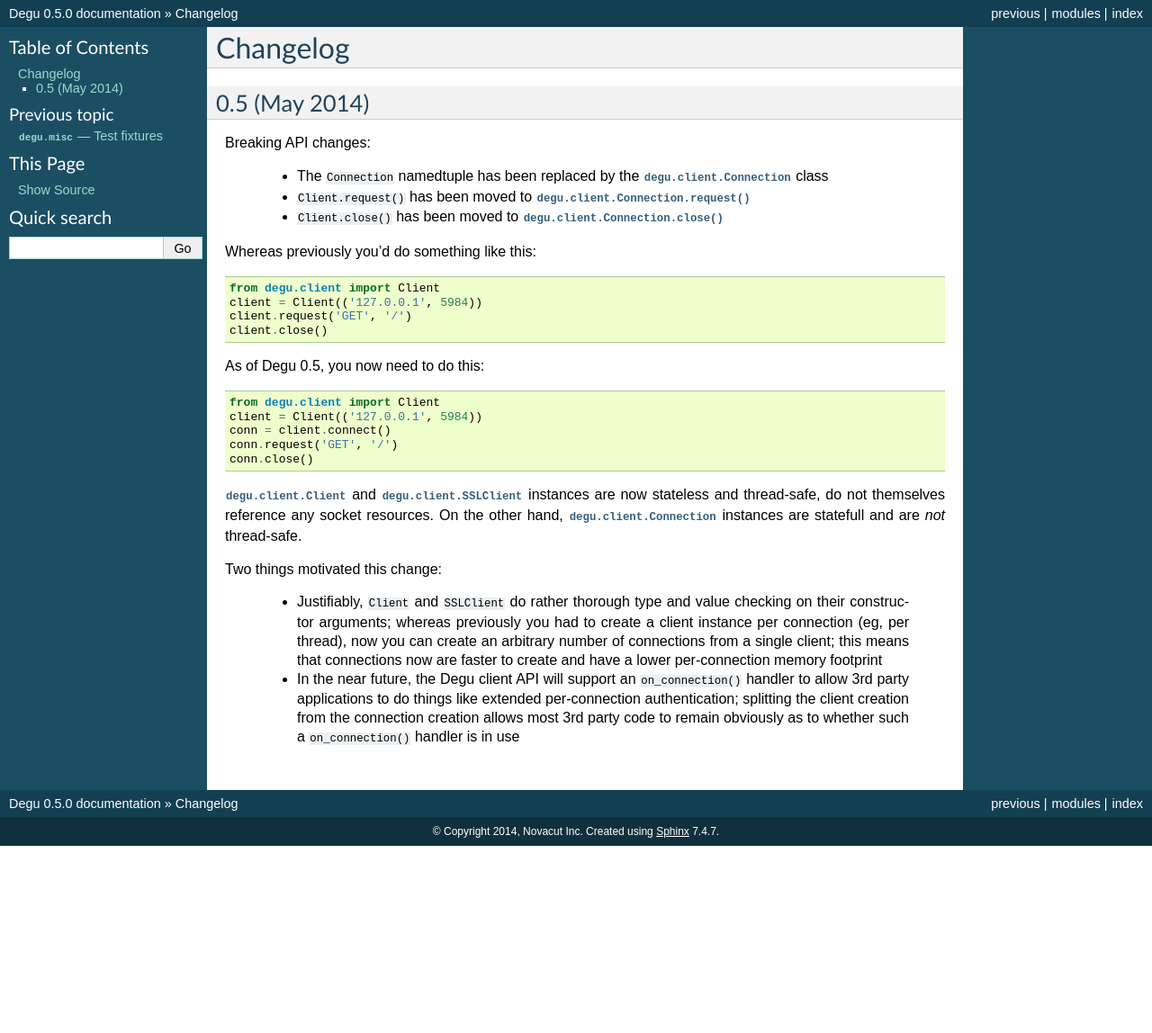
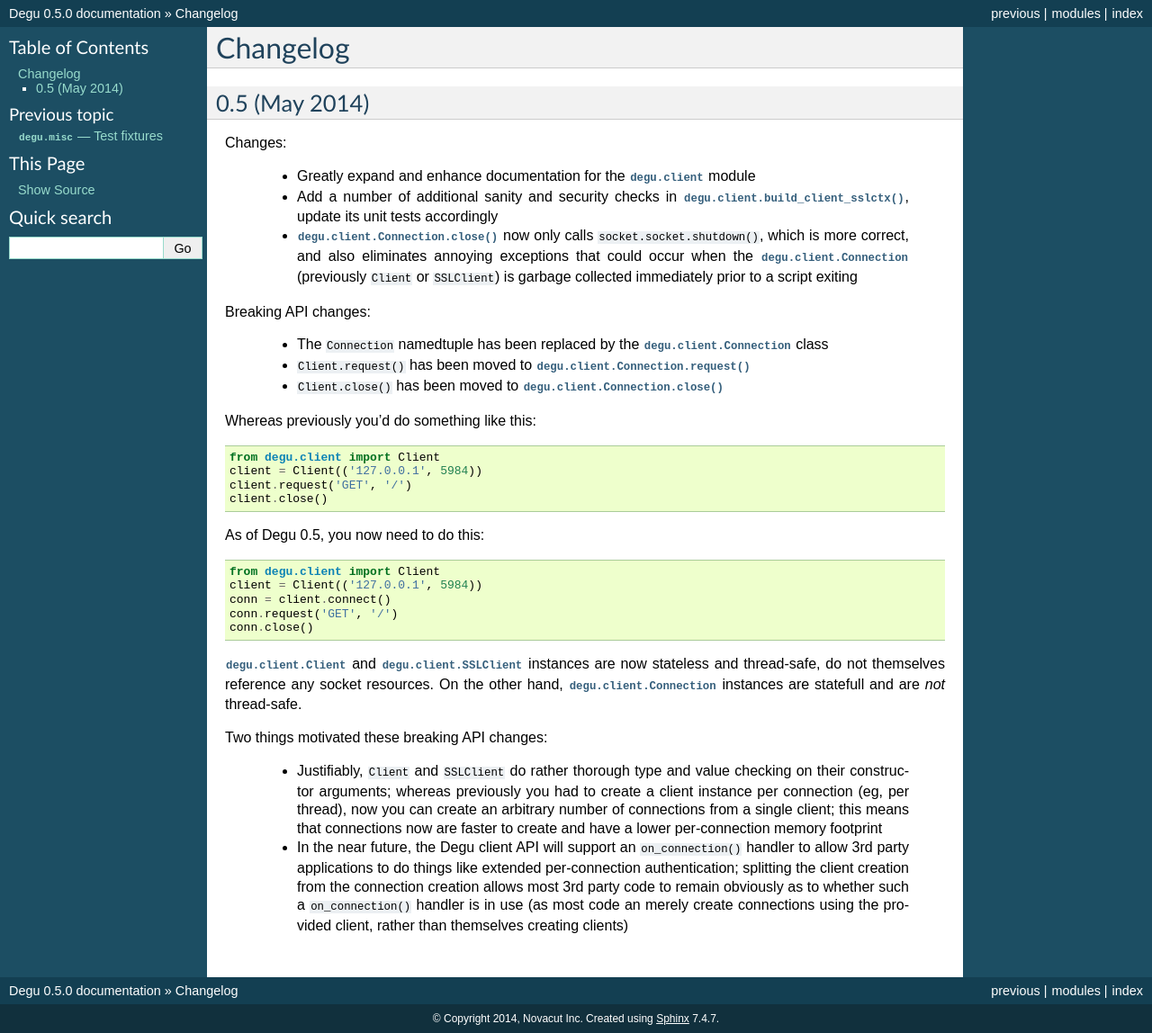
Before and after one commit to json420/degu, a Sphinx documentation site: the page built from doc/changelog.rst, in a window 1280 px wide. Shown: the whole page at 90% size. Built offline with Sphinx 7.4.7, drawn with Linux system fonts in a browser that asks for light colours; before the commit the page ends 940 px from its top, so only the background shows below that.

Commit message:
Small update to 0.5 entry in changelog.rst

```diff
--- a/doc/changelog.rst
+++ b/doc/changelog.rst
@@ -4,6 +4,20 @@ Changelog
 
 0.5 (May 2014)
 --------------
+
+Changes:
+
+    * Greatly expand and enhance documentation for the :mod:`degu.client` module
+
+    * Add a number of additional sanity and security checks in
+      :func:`degu.client.build_client_sslctx()`, update its unit tests
+      accordingly
+
+    * :meth:`degu.client.Connection.close()` now only calls
+      ``socket.socket.shutdown()``, which is more correct, and also eliminates
+      annoying exceptions that could occur when the
+      :class:`degu.client.Connection` (previously ``Client`` or ``SSLClient``)
+      is garbage collected immediately prior to a script exiting
 
 Breaking API changes:
 
@@ -36,7 +50,7 @@ now stateless and thread-safe, do not themselves reference any socket resources.
 On the other hand, :class:`degu.client.Connection` instances are statefull and
 are *not* thread-safe.
 
-Two things motivated this change:
+Two things motivated these breaking API changes:
 
     * Justifiably, ``Client`` and ``SSLClient`` do rather thorough type and
       value checking on their constructor arguments; whereas previously you had
@@ -49,4 +63,6 @@ Two things motivated this change:
       ``on_connection()`` handler to allow 3rd party applications to do things
       like extended per-connection authentication; splitting the client creation
       from the connection creation allows most 3rd party code to remain
-      obviously as to whether such a ``on_connection()`` handler is in use
+      obviously as to whether such a ``on_connection()`` handler is in use (as
+      most code an merely create connections using the provided client, rather
+      than themselves creating clients)
```
